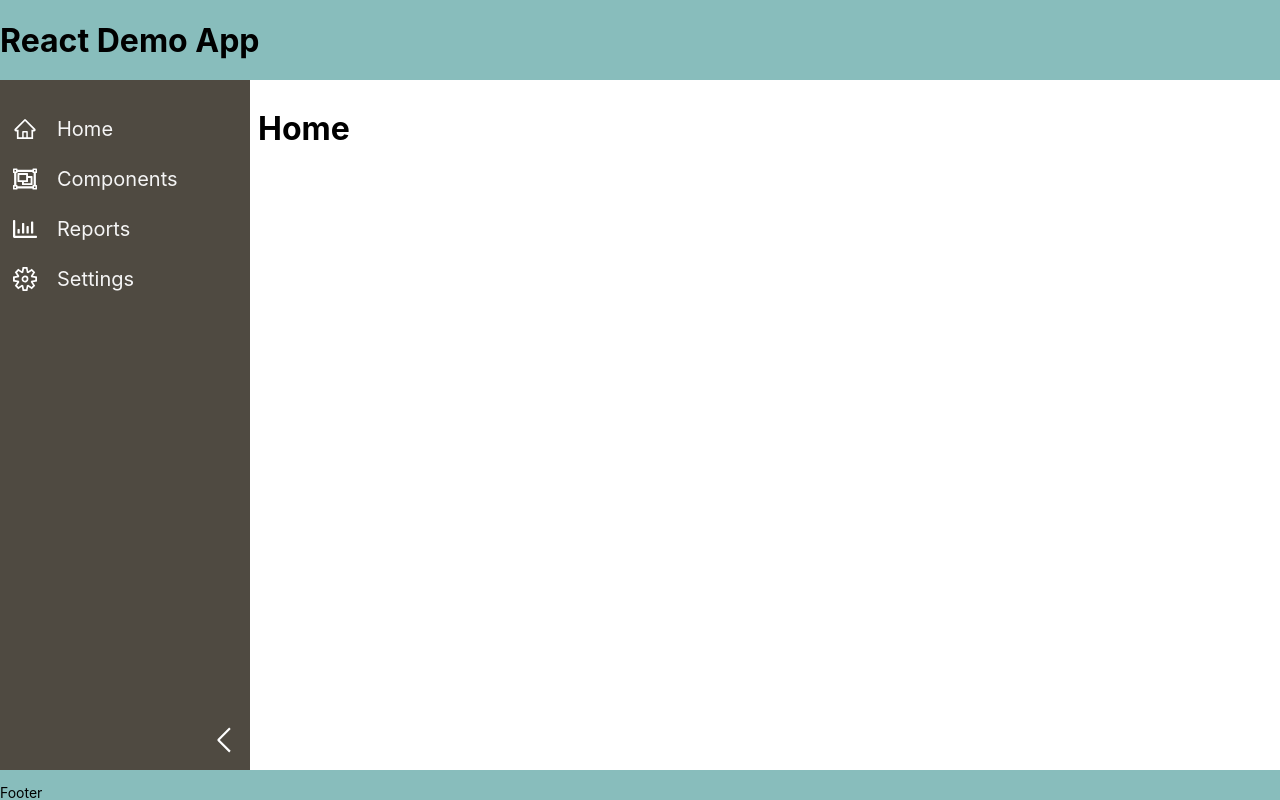
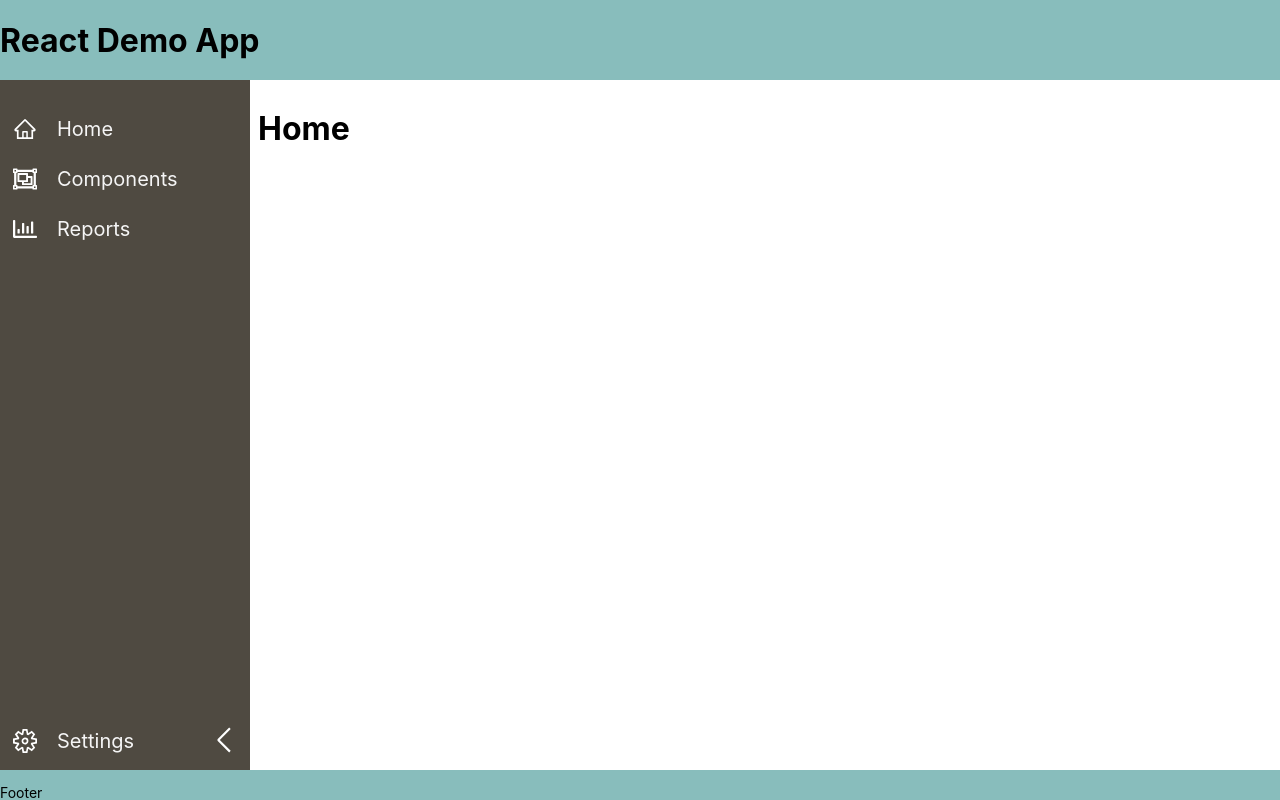
Before and after one commit to danrose9/react-demo-app, a React (Create React App) app: page / in a window 1280 px wide. Built offline with nearby package versions, Linux system fonts and the light colour scheme.

Commit message:
moved settings to base of sidebar

```diff
--- a/src/components/SidebarItems.js
+++ b/src/components/SidebarItems.js
@@ -32,7 +32,7 @@ export const SidebarItems = [
     path: '/settings',
     component: 'Settings',
     icon: <VscIcons.VscSettingsGear />,
-    cName: 'nav-text',
+    cName: 'nav-text base',
     active: true,
   },
 ];
--- a/src/styles/StyledSidebar.js
+++ b/src/styles/StyledSidebar.js
@@ -66,6 +66,15 @@ export const StyledList = styled.li`
     & svg {
       font-size: 24px;
     }
+
+    &.base {
+      position: absolute;
+      bottom: 4px;
+      &:hover {
+        background-color: #716e67;
+        width: 75%;
+      }
+    }
   }
   cursor: pointer;
 `;
@@ -76,7 +85,9 @@ export const ToggleButton = styled.a`
   right: 0;
   background-color: #4f4a41;
   padding: 0 5px;
-  border: 0;
   font-size: 2.5em;
   cursor: pointer;
+  &:hover {
+    background-color: #716e67;
+  }
 `;
```
